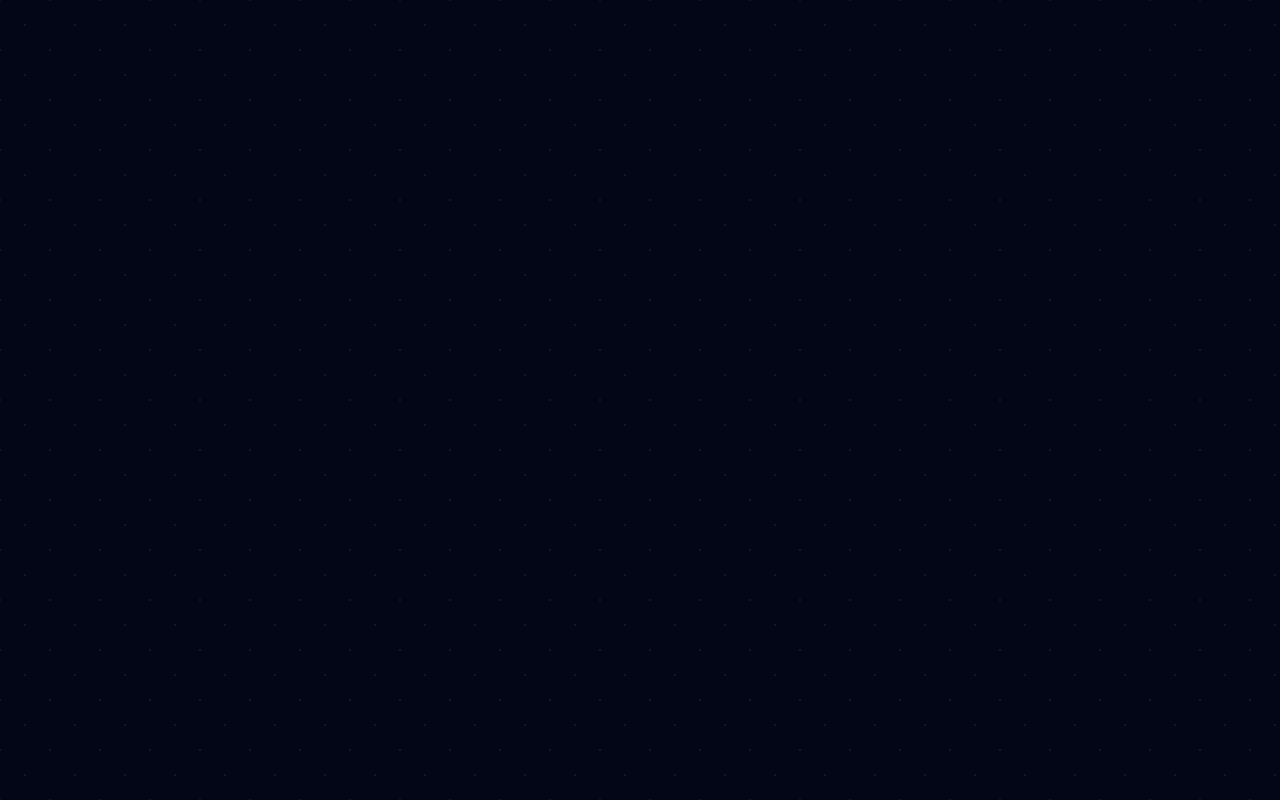
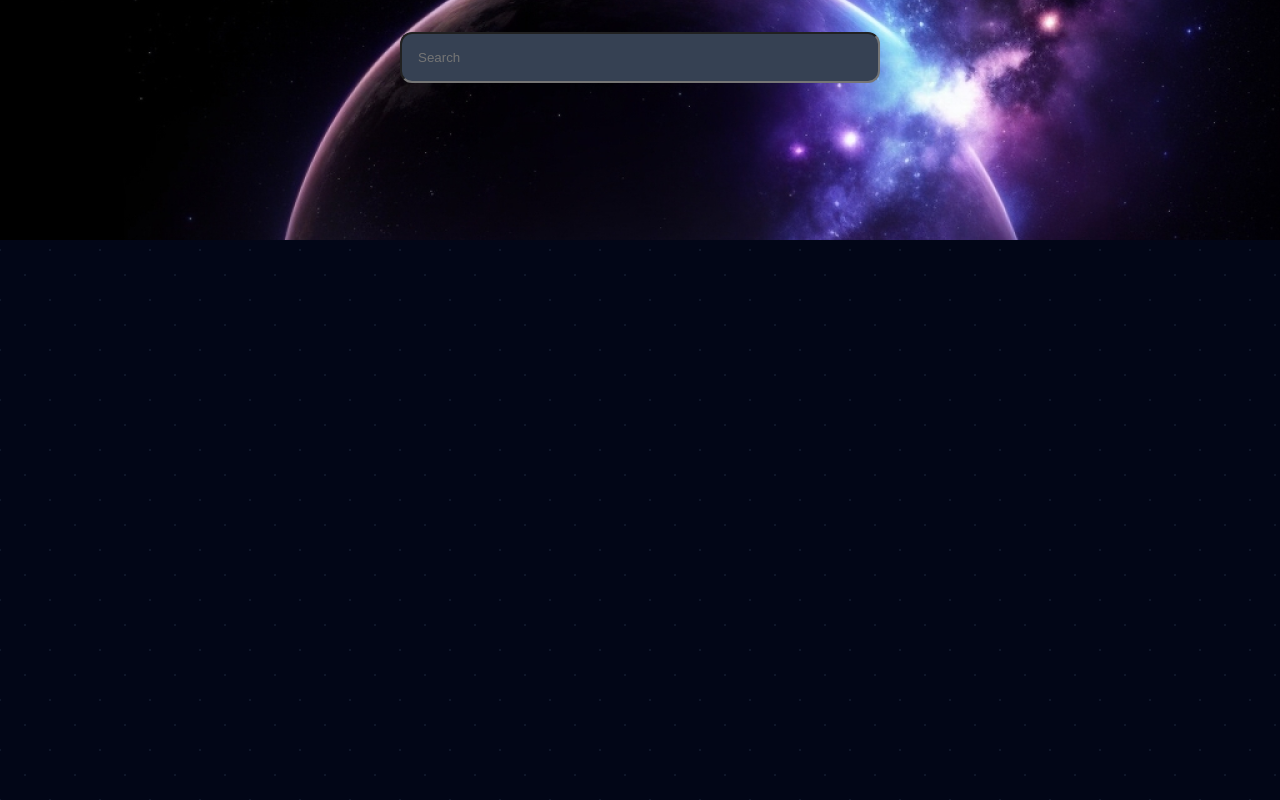
Before and after one commit to userJAMT/Github-Profile-Searcher, a plain HTML site: page index.html in a window 1280 px wide. Drawn offline with Linux system fonts and the light colour scheme.

Commit message:
basic structure

```diff
--- a/index.html
+++ b/index.html
@@ -4,21 +4,23 @@
 <head>
   <meta charset="UTF-8">
   <meta name="viewport" content="width=device-width, initial-scale=1.0">
-  <link rel="stylesheet" href="css/styles.css">
+  <link rel="stylesheet" href="styles.css">
   <title>Github Profile</title>
 </head>
 
 <body>
   <header>
+    <img src="./images/hero-image-github-profile.png" alt="hero img">
+    <section>
+      <input type="text" name="search_bar" id="search_bar" placeholder="Search">
+      <div id="dropdown"></div>
+    </section>
   </header>
 
   <main>
   </main>
 
-  <footer>
-  </footer>
-
-  <script src="js/script.js"></script>
+  <script src="script.js"></script>
 </body>
 
 </html>
--- a/css/styles.css
+++ b/styles.css
@@ -34,23 +34,43 @@ body {
     background-size: 50px 50px;
 
     overflow-x: hidden;
-    padding: 4rem;
     display: flex;
     justify-content: space-between;
     flex-direction: column;
 }
 
 header {
+    position: relative;
     display: flex;
+    flex-direction: column;
+    margin: 0;
+    align-items: center;
 }
 
 main {
     display: flex;
     flex-direction: column;
     justify-content: center;
-    align-items: center;
     row-gap: 0.5rem;
     column-gap: 1.5rem;
+}
+
+header img {
+    height: 240px;
+    max-width: 1280px;
+}
+
+header section {
+    z-index: 10;
+    position: absolute;
+    padding: 32px;
+}
+
+#search_bar {
+    background-color: #364153;
+    width: 480px;
+    padding: 16px;
+    border-radius: 12px;
 }
 
 /* @media screen and (min-width: 1024px) {
```
Also changed, not shown: script.js (renamed from js/script.js).
